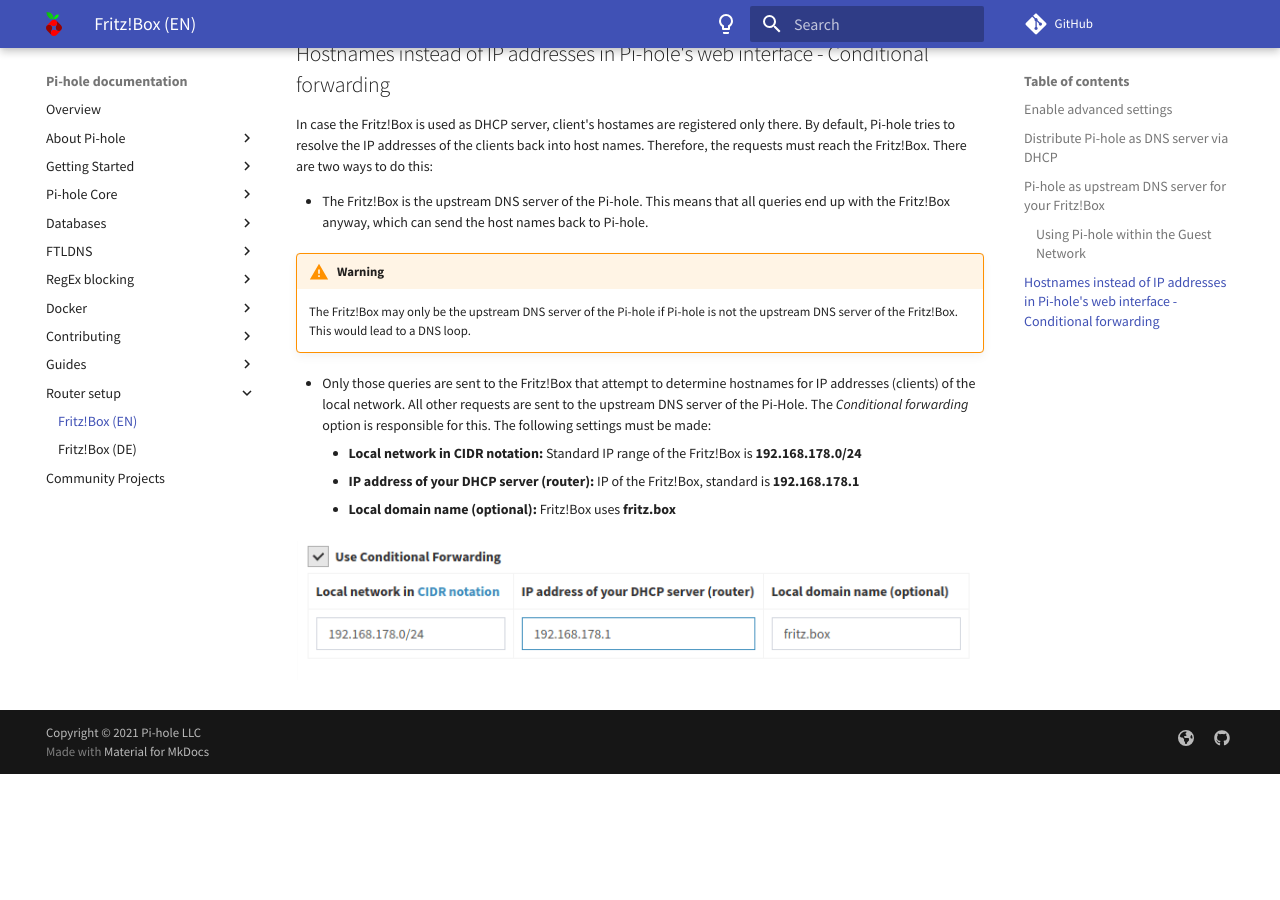
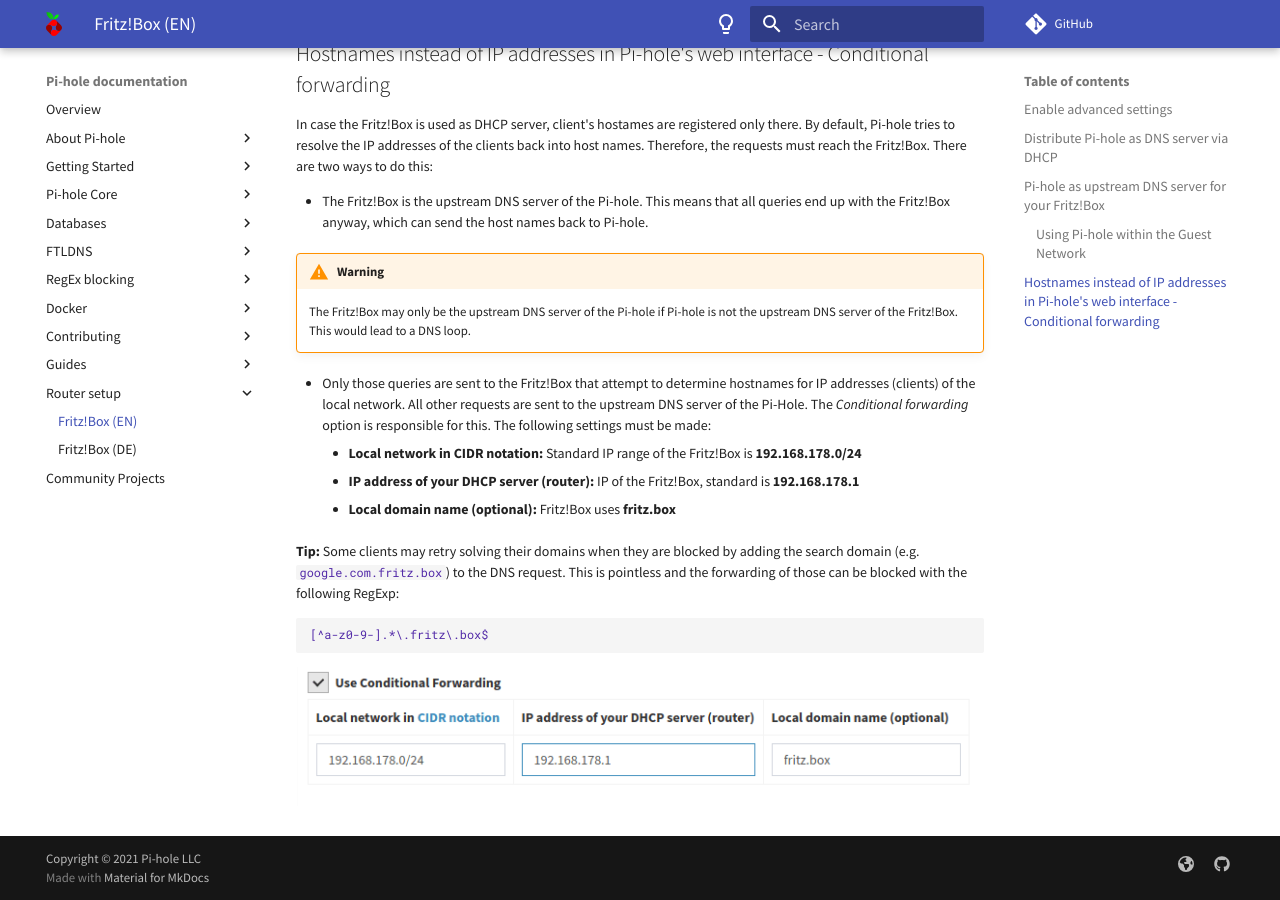
Before and after one commit to pi-hole/docs, an MkDocs documentation site: the page built from docs/routers/fritzbox.md, in a window 1280 px wide and 900 px high, scrolled down 2458 px. Built offline with MkDocs 1.6.1 and Material for MkDocs 9.7.7, drawn with Linux system fonts in a browser that asks for light colours; comment, search, counter and statistics services are not loaded; before the commit the page ends 3232 px from its top, so only the background shows below that.

Commit message:
Add tip about blocking garbage requests
This RegExp prevents the forwarding of bad requests which are not intended to be solved by the DHCP server.
More info: https://discourse.pi-hole.net/t/dont-forward-bad-hostnames/49634

````diff
--- a/docs/routers/fritzbox.md
+++ b/docs/routers/fritzbox.md
@@ -84,4 +84,9 @@
     * **IP address of your DHCP server (router):** IP of the Fritz!Box, standard is **192.168.178.1**
     * **Local domain name (optional):** Fritz!Box uses **fritz.box**
 
+**Tip:** Some clients may retry solving their domains when they are blocked by adding the search domain (e.g. `google.com.fritz.box`) to the DNS request. This is pointless and the forwarding of those can be blocked with the following RegExp:
+```regexp
+[^a-z0-9-].*\.fritz\.box$
+```
+
 ![Screenshot der Conditional Forwarding Einstellungen](../images/conditional-forwarding.png)
````
